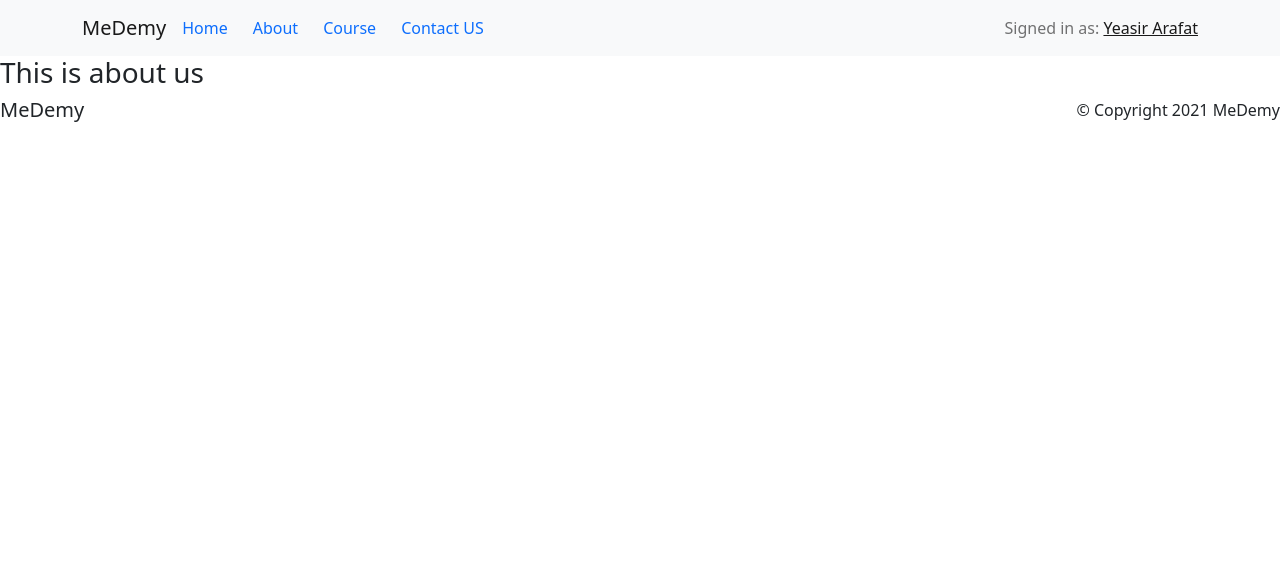
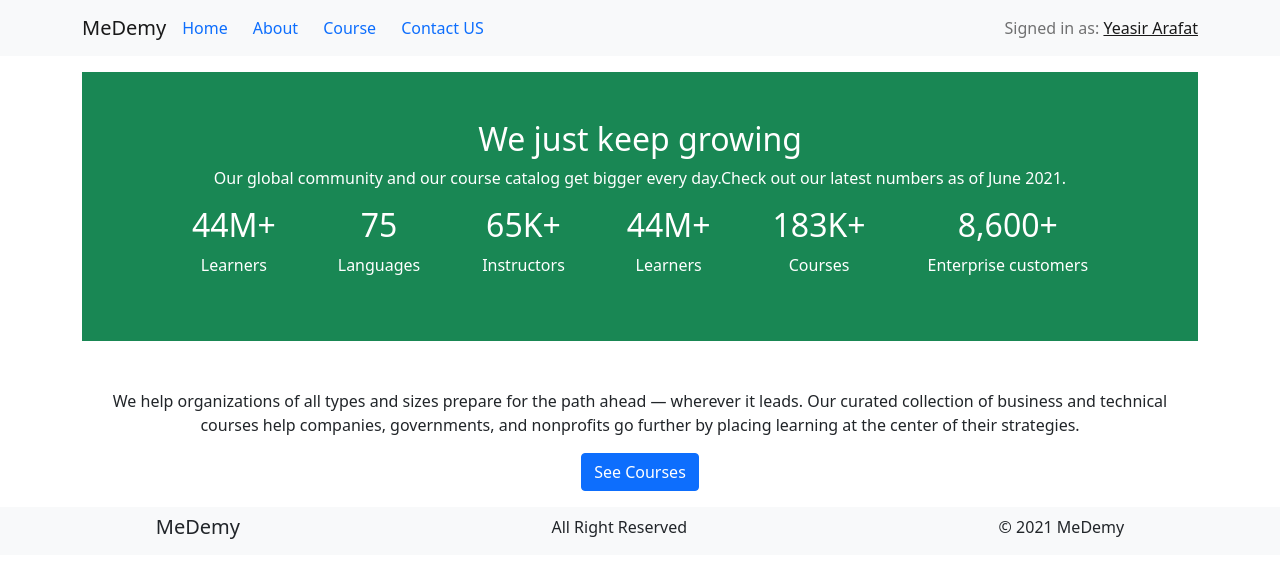
Before and after one commit to yeasirarafatpp/meDemy, a React (Create React App) app: page /about in a window 1280 px wide. Shown: the top 578 px of the page. Built offline with nearby package versions, Linux system fonts and the light colour scheme.

Commit message:
About us page design

```diff
--- a/src/components/About/About.js
+++ b/src/components/About/About.js
@@ -1,9 +1,49 @@
 import React from 'react';
+import { useHistory } from 'react-router';
 
 const About = () => {
+    let back = useHistory();
+    const coursePage = () => {
+        back.push('/home');
+    }
     return (
-        <div>
-            <h3>This is about us</h3>
+        <div className="container pt-3 pb-3">
+            <div className="bg-success text-center text-white p-5">
+                <h2>We just keep growing</h2>
+                <p>Our global community and our course catalog get bigger every day.Check out our latest numbers as of June 2021.</p>
+                <div className="d-flex justify-content-evenly">
+                    <div>
+                        <h2>44M+</h2>
+                        <p>Learners</p>
+                    </div>
+                    <div>
+                        <h2>75</h2>
+                        <p>Languages</p>
+                    </div>
+                    <div>
+                        <h2>65K+</h2>
+                        <p>Instructors</p>
+                    </div>
+                    <div>
+                        <h2>44M+</h2>
+                        <p>Learners</p>
+                    </div>
+                    <div>
+                        <h2>183K+</h2>
+                        <p>Courses</p>
+                    </div>
+                    <div>
+                        <h2>8,600+</h2>
+                        <p>Enterprise customers</p>
+                    </div>
+                </div>
+            </div>
+            <div className="text-center pt-5">
+                <p>
+                    We help organizations of all types and sizes prepare for the path ahead — wherever it leads. Our curated collection of business and technical courses help companies, governments, and nonprofits go further by placing learning at the center of their strategies.
+                </p>
+                <button onClick={coursePage} className="btn btn-primary">See Courses</button>
+            </div>
         </div>
     );
 };
--- a/src/components/Courses/Courses.js
+++ b/src/components/Courses/Courses.js
@@ -10,8 +10,8 @@ const Courses = () => {
             .then(data => setAllCourses(data));
     }, []);
     return (
-        <Container>
-            <h3>Here is Our All Course</h3>
+        <Container className="pt-4 pb-3">
+            <h3 className="pb-2">Here is Our All Course</h3>
             <div style={{ 'display': 'grid', 'gridTemplateColumns': 'repeat(3, 1fr)', 'gridGap': '15px' }}>
                 {
                     allCourses.map(course => <SingleCourse course={course} key={course.key}></SingleCourse>)
--- a/src/components/Footer/Footer.js
+++ b/src/components/Footer/Footer.js
@@ -2,9 +2,10 @@ import React from 'react';
 
 const Footer = () => {
     return (
-        <div style={{ 'display': 'flex', 'justifyContent': 'space-between' }}>
+        <div className="pt-2 bg-light d-flex justify-content-around">
             <h5>MeDemy</h5>
-            <p>&copy; Copyright 2021 MeDemy</p>
+            <p>All Right Reserved</p>
+            <p>&copy; 2021 MeDemy</p>
         </div>
     );
 };
--- a/src/components/Home/Home.js
+++ b/src/components/Home/Home.js
@@ -12,17 +12,17 @@ const Home = () => {
     }, []);
     return (
         <Container>
-            <div className="pt-5 pb-5" style={{ 'display': 'flex', 'align-items': 'center' }}>
+            <div className="pt-5 pb-5 d-flex align-items-center">
                 <div>
                     <img src="https://i.ibb.co/mHMPFrX/instructor.jpg" alt="instructor" />
                 </div>
-                <div style={{ 'marginLeft': '35px' }}>
+                <div className="ms-5">
                     <h2>Always something new to learn</h2>
                     <p>With courses added regularly to our catalog, you always get the latest skills. Courses from $8 through tomorrow.</p>
                 </div>
             </div>
             <h3>Our Best Selling Course</h3>
-            <div style={{ 'display': 'flex' }}>
+            <div className="d-flex">
                 {
                     courses.map(course => <SingleCourse key={course.key} course={course}></SingleCourse>)
                 }
```
